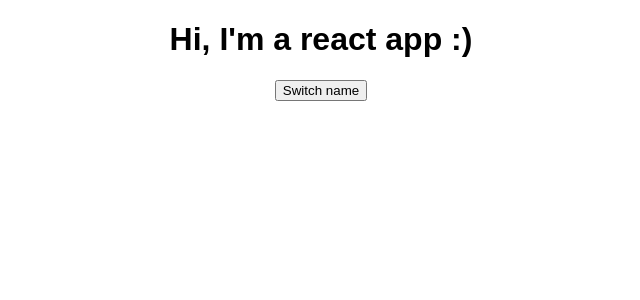
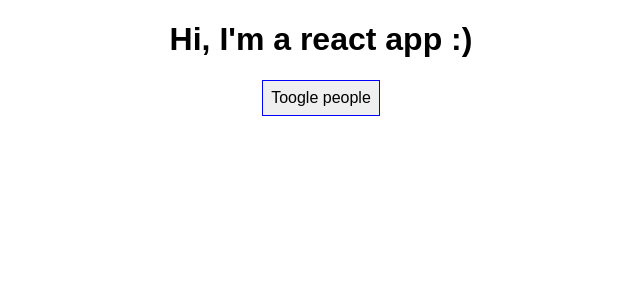
Before and after one commit to neigdias/react-app, a React (Create React App) app: page / in a window 1280 px wide. Shown: the top 300 px of the page, without its empty margins (319-959 px from the left). Built offline with nearby package versions, Linux system fonts and the light colour scheme.

Commit message:
Added custom style to button  tooglePeople

```diff
--- a/src/App.js
+++ b/src/App.js
@@ -32,10 +32,17 @@
   }
 
   render() {
+    const style = {
+      backgroudColor: 'white',
+      font: 'inherit',
+      border: '1px solid blue',
+      padding: '8px',
+      cursor: 'pointer'
+    }
     return (
       <div className="App">
         <h1>Hi, I'm a react app :)</h1>
-        <button onClick={this.tooglePeopleHandler}>Switch name</button>
+        <button style={style} onClick={this.tooglePeopleHandler}>Toogle people</button>
         { this.state.showPeople === true?
           <div>
             <Person name={this.state.persons[0].name}
```
